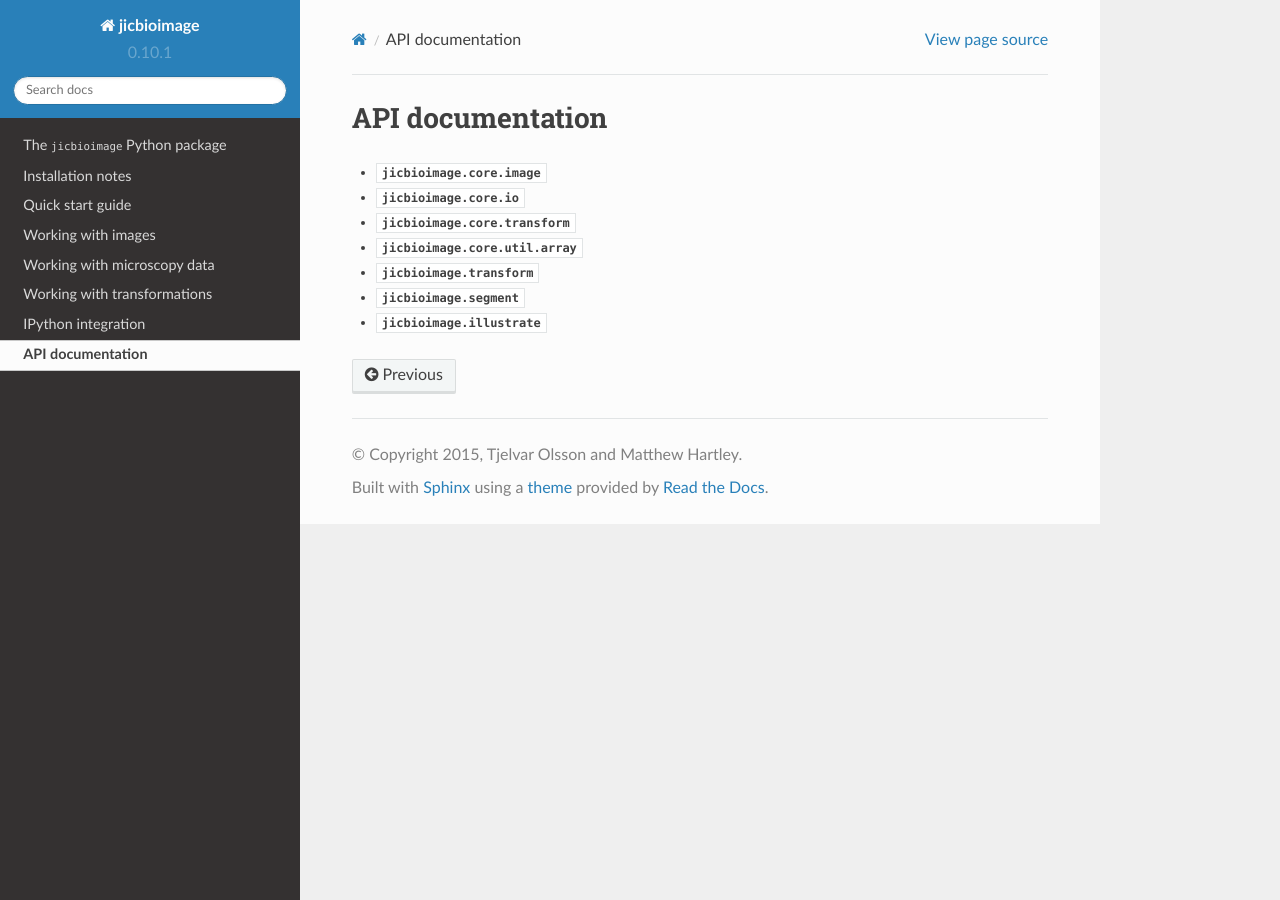
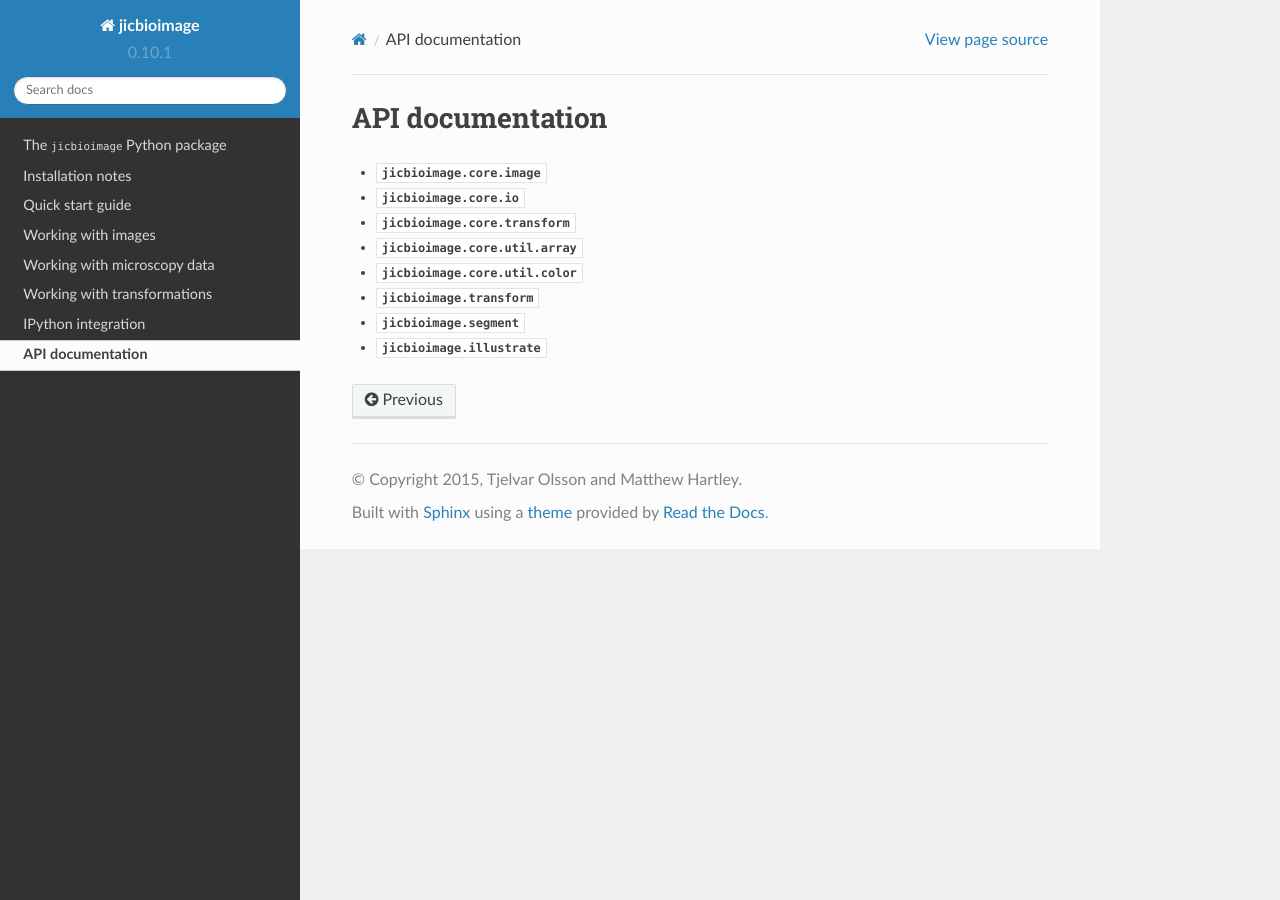
Before and after one commit to JIC-CSB/jicbioimage, a Sphinx documentation site: the page built from docs/source/api.rst, in a window 1280 px wide. Built offline with Sphinx 7.4.7 and the Read the Docs theme 2.0.0, drawn with Linux system fonts in a browser that asks for light colours.

Commit message:
Inlucded jicbioimage.core.util.color API documentation

```diff
--- a/docs/source/api.rst
+++ b/docs/source/api.rst
@@ -5,6 +5,7 @@ API documentation
 - :mod:`jicbioimage.core.io`
 - :mod:`jicbioimage.core.transform`
 - :mod:`jicbioimage.core.util.array`
+- :mod:`jicbioimage.core.util.color`
 - :mod:`jicbioimage.transform`
 - :mod:`jicbioimage.segment`
 - :mod:`jicbioimage.illustrate`
```
